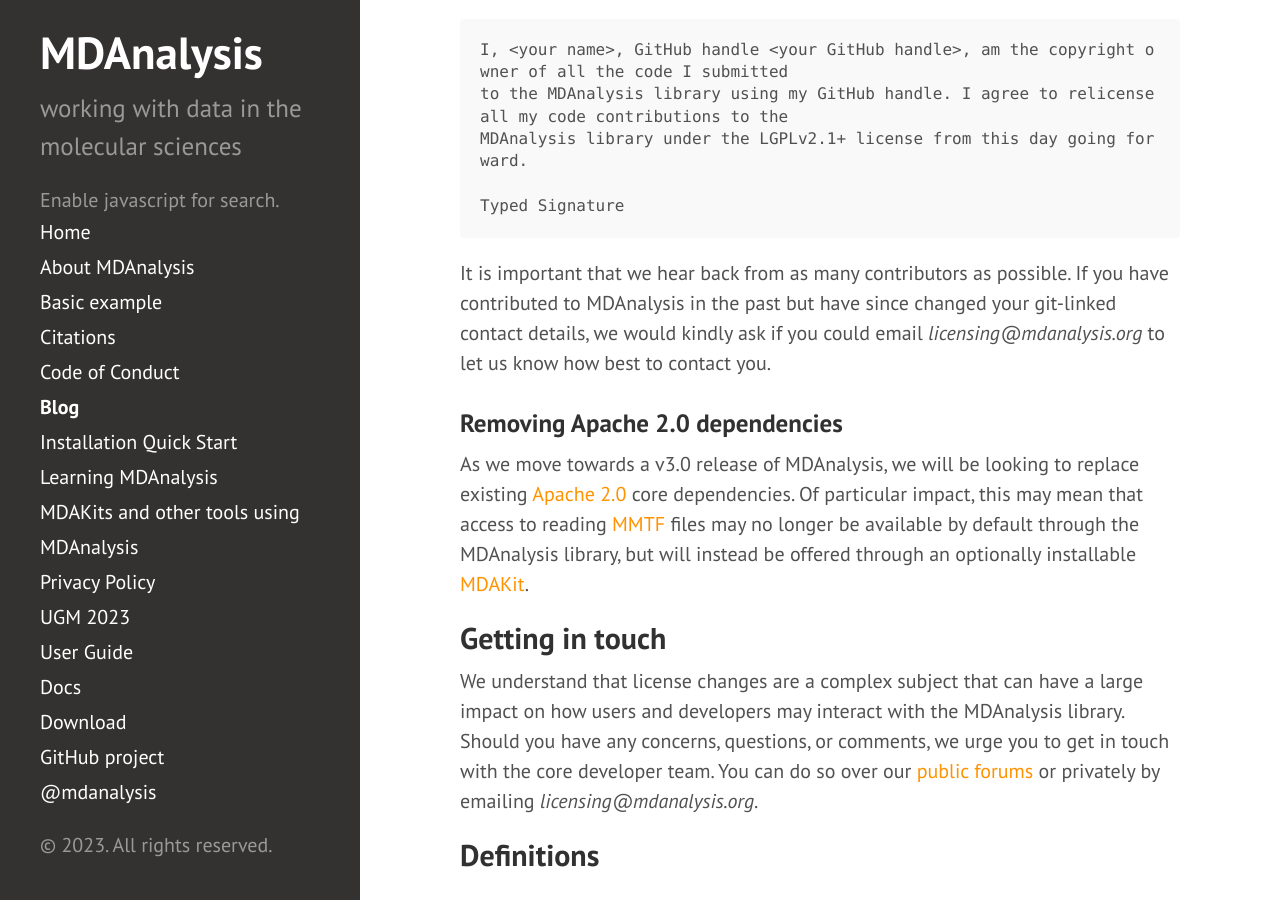
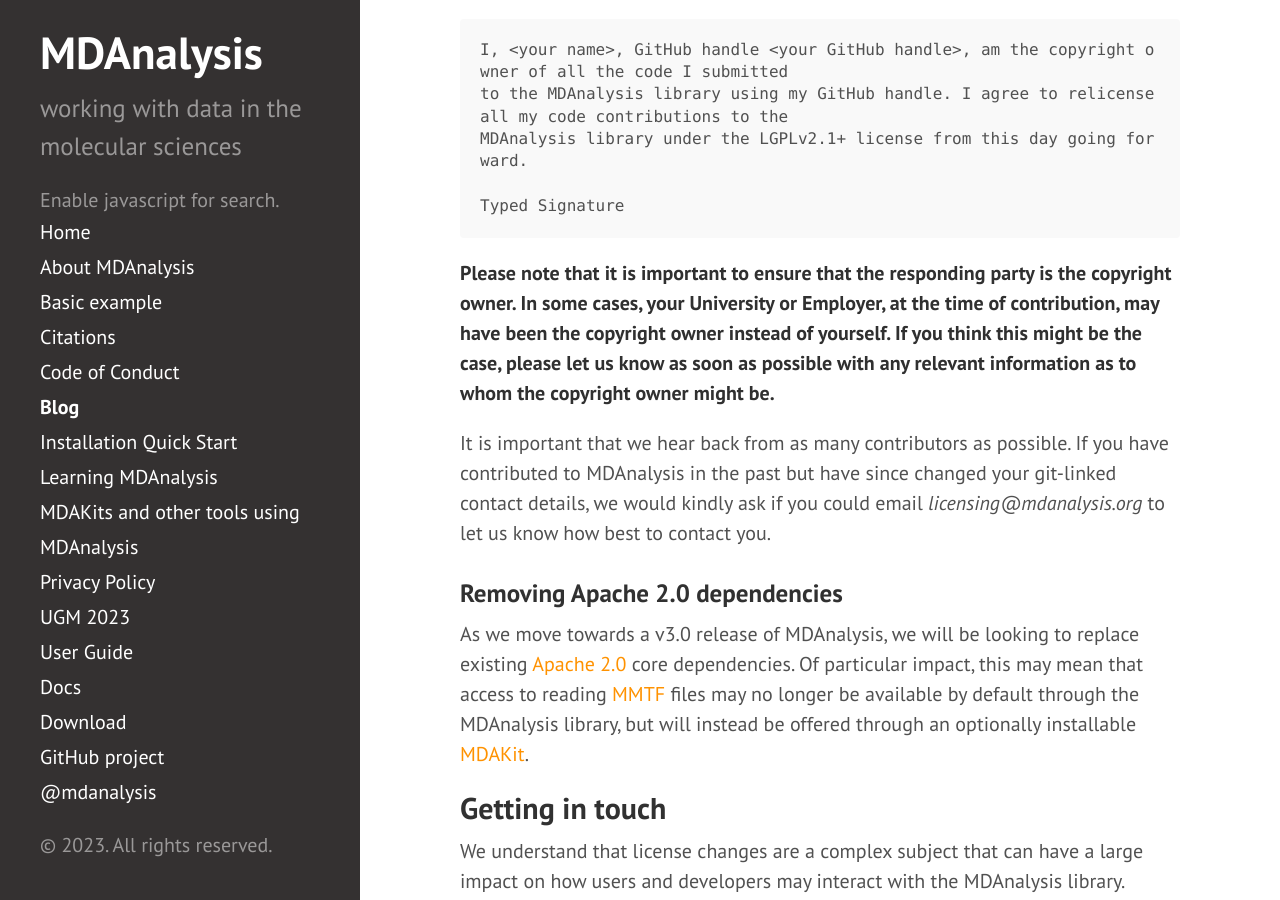
Before and after one commit to MDAnalysis/MDAnalysis.github.io, a Jekyll site: the page built from blog/index.html, in a window 1280 px wide and 900 px high, scrolled down 8779 px. Built offline with Jekyll 4.4.1, drawn with Linux system fonts in a browser that asks for light colours; the list of posts is cut into pages by our own code; comment, search, counter and statistics services are not loaded.

Commit message:
Add comment about copyright owner

````diff
--- a/_posts/2023-09-22-licensing-update.md
+++ b/_posts/2023-09-22-licensing-update.md
@@ -245,6 +245,11 @@ MDAnalysis library under the LGPLv2.1+ license from this day going forward.
 Typed Signature
 ```
 
+**Please note that it is important to ensure that the responding party is the copyright owner.
+In some cases, your University or Employer, at the time of contribution, may have been the
+copyright owner instead of yourself. If you think this might be the case, please let us know
+as soon as possible with any relevant information as to whom the copyright owner might be.**
+
 It is important that we hear back from as many contributors as possible. If you have contributed to
 MDAnalysis in the past but have since changed your git-linked contact details, we would kindly ask if
 you could email *licensing@mdanalysis.org* to let us know how best to contact you.
````
